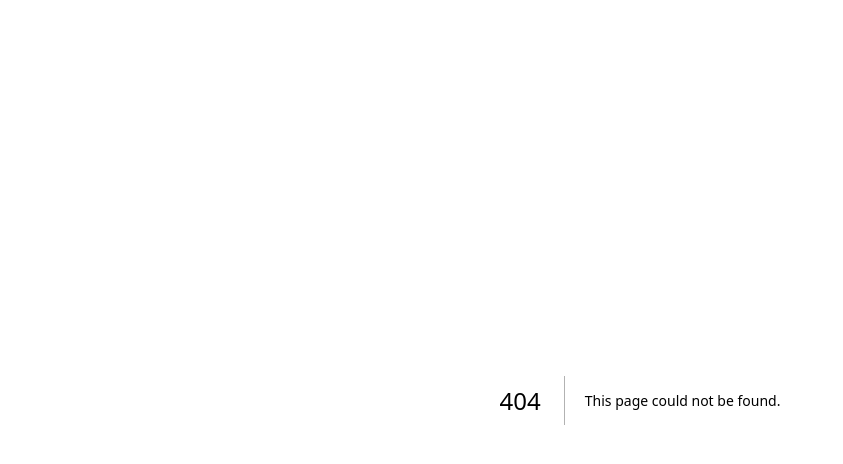
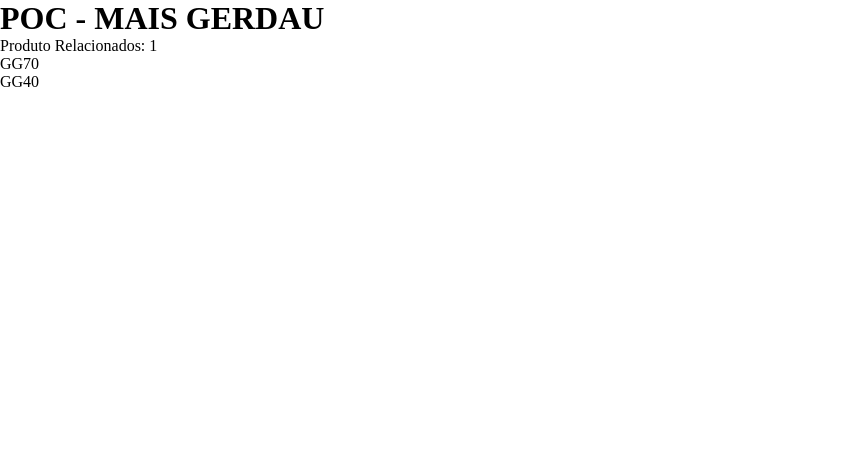
Before and after one commit to rennanbhz/poc-strapi-gerdau, a Next.js app in the folder frontend-hub/: page /produto/1/relacionados in a window 1280 px wide. Before the commit this address had no page. Shown: the top 464 px of the page, without its empty margins (0-843 px from the left). Built offline with nearby package versions, Linux system fonts and the light colour scheme.

Commit message:
exemplos nextjs

```diff
--- a/frontend-hub/src/pages/_app.tsx
+++ b/frontend-hub/src/pages/_app.tsx
@@ -2,5 +2,10 @@
 import type { AppProps } from 'next/app'
 
 export default function App({ Component, pageProps }: AppProps) {
-  return <Component {...pageProps} />
+  return <div>
+    <header style={{border: '1px solid bloack'}}>
+      <h1>POC - MAIS GERDAU</h1>
+    </header>
+    <Component {...pageProps} />
+  </div>;
 }
--- a/frontend-hub/src/pages/index.tsx
+++ b/frontend-hub/src/pages/index.tsx
@@ -30,7 +30,7 @@
         <meta name="viewport" content="width=device-width, initial-scale=1" />
         <link rel="icon" href="/favicon.ico" />
       </Head>
-      <main>
+      <main className={styles.main}>
         <h1>Header</h1>
         <pre>{
           JSON.stringify(itemsHeader, null, 4)
--- /dev/null
+++ b/frontend-hub/src/pages/produto/[nome]/relacionados.tsx
@@ -0,0 +1,13 @@
+import { useRouter } from "next/router";
+
+export default function SobreIndex() {
+    const router = useRouter()
+    const { nome = '' } = router.query
+    return <div>
+        Produto Relacionados: {nome}
+        <ul>
+            <li>GG70</li>
+            <li>GG40</li>
+        </ul>
+    </div>;
+}
--- /dev/null
+++ b/frontend-hub/src/pages/sobre/index.tsx
@@ -0,0 +1,5 @@
+export default function SobreIndex() {
+    return <div>
+        Sobre
+    </div>;
+}
--- /dev/null
+++ b/frontend-hub/src/pages/teste.tsx
@@ -0,0 +1,5 @@
+export default function SobreIndex() {
+    return <div>
+        Teste
+    </div>;
+}
```
Also changed, not shown: frontend-hub/src/pages/produto/[nome]/index.tsx (added, +9 -0 lines).
